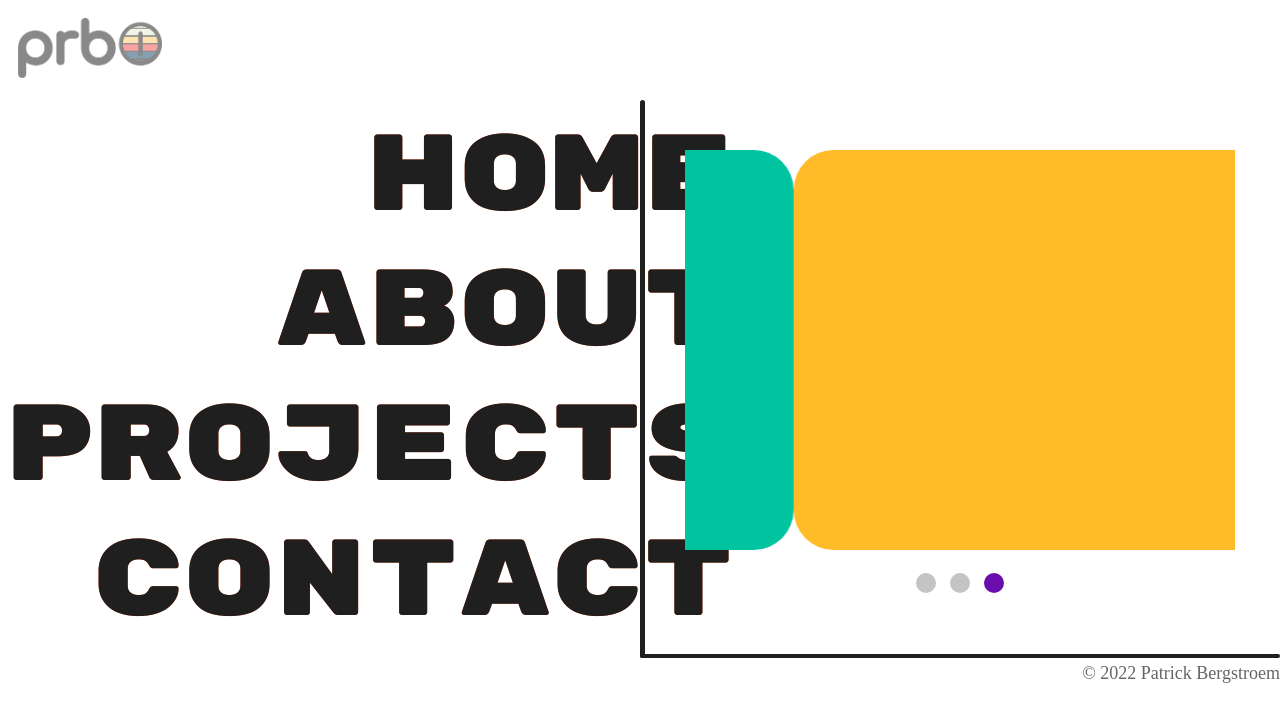
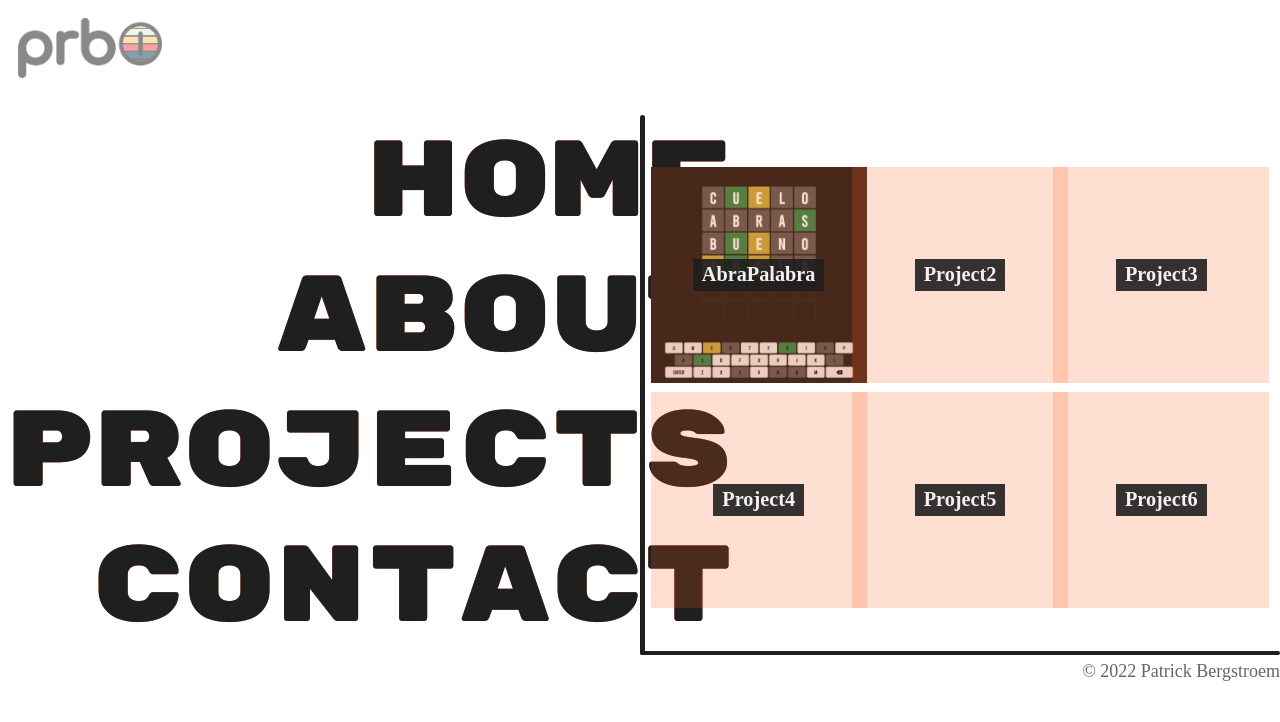
Before and after one commit to prb01/prb01.github.io, a React (Create React App) app: page /projects in a window 1280 px wide. Shown: the top 722 px of the page. Built offline with nearby package versions, Linux system fonts and the light colour scheme.

Commit message:
projects added

```diff
--- a/src/App.js
+++ b/src/App.js
@@ -12,17 +12,24 @@ import Navbar from "./components/Navbar"
 import Footer from "./components/Footer"
 import Main from "./components/Main"
 import Navlink from "./components/Navlink"
-import {
-  Routes,
-  Route,
-  useLocation,
-} from "react-router-dom"
+import { Routes, Route, useLocation } from "react-router-dom"
 import { useState } from "react"
 
 function App() {
   const location = useLocation()
   const [displayLocation, setDisplayLocation] = useState(location)
   const [transitionStage, setTransistionStage] = useState("fadeIn")
+
+  const loadTrigger = () => {
+    setTimeout(() => {
+      const targets = document.querySelectorAll(".load")
+      targets.forEach((target, idx) => {
+        setTimeout(() => {
+          target.classList.add("load-triggered")
+        }, 250 * idx)
+      })
+    }, 0)
+  }
 
   return (
     <div className="xl:flex xl:items-center xl:justify-center xl:h-screen">
@@ -35,7 +42,7 @@ function App() {
         src={logoFull}
         className="hidden xl:block xl:absolute xl:left-4 xl:top-4 xl:w-32  xl:opacity-50"
       />
-      <div className="xl:h-3/4 xl:grid xl:grid-cols-2 xl:gap-y-0.5 xl:justify-center">
+      <div className="xl:max-h-3/4 xl:grid xl:grid-cols-2 xl:gap-y-0.5 xl:justify-center">
         <Navbar />
 
         <Main
@@ -48,8 +55,14 @@ function App() {
           <Routes location={displayLocation}>
             <Route path="/" element={<Home />} />
             <Route path="/" element={<About />} />
-            <Route path="/projects" element={<Projects />} />
-            <Route path="/contact" element={<Contact />} />
+            <Route
+              path="/projects"
+              element={<Projects loadTrigger={loadTrigger} />}
+            />
+            <Route
+              path="/contact"
+              element={<Contact loadTrigger={loadTrigger} />}
+            />
           </Routes>
         </Main>
 
--- a/src/components/Main.js
+++ b/src/components/Main.js
@@ -2,8 +2,9 @@ import { useEffect } from "react"
 
 const Main = (props) => {
   useEffect(() => {
-    if (props.location !== props.displayLocation)
+    if (props.location !== props.displayLocation) {
       props.setTransistionStage("fadeOut")
+    }
   }, [props.location])
 
   return (
@@ -14,6 +15,10 @@ const Main = (props) => {
       pt-1
       w-screen
       h-90vh
+      flex
+      justify-center
+      items-center
+      origin-bottom-left
 
       xl:w-full
       xl:h-full
--- a/src/index.css
+++ b/src/index.css
@@ -25,20 +25,30 @@ html {
   font-family: "Comfortaa";
 }
 
-.fadeIn {
-  transform-origin: 0% 100%;
-  animation: 0.35s fadeIn forwards;
+.zoomIn {
+  transition: 0.5s;
+  opacity: 0;
+  transform: scale(0);
 }
 
-.fadeOut {
-  transform-origin: 0% 100%;
-  animation: 0.35s fadeOut forwards;
+.zoomIn.load-triggered {
+  opacity: 1;
+  transform: unset;
 }
 
-@keyframes fadeIn {
+.megaZoomIn {
+  animation: 0.5s megaZoomIn forwards;
+}
+
+.megaZoomOut {
+  animation: 0.5s megaZoomOut forwards;
+}
+
+
+@keyframes megaZoomIn {
  from {
    opacity: 0;
-    transform: scale(0);
+   transform: scale(5);
  }
 
  to {
@@ -47,7 +57,7 @@ html {
  }
 }
 
-@keyframes fadeOut {
+@keyframes megaZoomOut {
  from {
    opacity: 1;
    transform: scale(1);
@@ -59,44 +69,34 @@ html {
  }
 }
 
-
-.slideshow {
-  margin: 0 auto;
-  overflow: hidden;
-  max-width: 500px;
+.fadeIn {
+  animation: 0.35s fadeIn forwards;
 }
 
-.slideshowSlider {
-  white-space: nowrap;
-  transition: ease 1000ms;
+.fadeOut {
+  animation: 0.35s fadeOut forwards;
 }
 
-.slide {
-  display: inline-block;
-
-  height: 400px;
-  width: 100%;
-  border-radius: 40px;
+@keyframes fadeIn {
+  from {
+    opacity: 0;
+    /* transform: scale(0); */
   }
 
-/* Buttons */
-
-.slideshowDots {
-  text-align: center;
+  to {
+    opacity: 1;
+    /* transform: unset; */
+  }
 }
 
-.slideshowDot {
-  display: inline-block;
-  height: 20px;
-  width: 20px;
-  border-radius: 50%;
-
-  cursor: pointer;
-  margin: 15px 7px 0px;
-
-  background-color: #c4c4c4;
+@keyframes fadeOut {
+  from {
+    opacity: 1;
+    transform: unset;
   }
 
-.slideshowDot.active {
-  background-color: #6a0dad;
+  to {
+    opacity: 0;
+    transform: scale(0);
   }
+}
--- a/src/pages/Home.js
+++ b/src/pages/Home.js
@@ -2,7 +2,7 @@ import profilePic from "../assets/img/profile.png"
 
 const Home = () => {
   return (
-    <section className="fixed bottom-0 xl:static xl:h-full xl:flex">
+    <section className="fixed left-0 bottom-0 xl:absolute xl:left-1 xl:h-full xl:flex">
       <img src={profilePic} />
     </section>
   )
--- a/src/pages/Projects.js
+++ b/src/pages/Projects.js
@@ -1,104 +1,140 @@
-import { useState, useRef, useEffect } from "react"
+import { useState } from "react"
+import projectAbraThumbnail from "../assets/img/project_abrapalabra_500x500.webp"
 
-const Projects = () => {
-  const colors = ["#0088FE", "#00C49F", "#FFBB28"]
-  const delay = 2500
+const Projects = (props) => {
+  props.loadTrigger()
 
-  const [index, setIndex] = useState(0)
-  const timeoutRef = useRef(null)
+  const projects = [
+    {
+      name: "AbraPalabra",
+      devTools: ["html", "css", "js"],
+      description:
+        "Responsive Wordle clone with Spanish dictionary. Features both interactive Mouse/Touch keyboard & Typing input which changes dynamically depending on guessed letters.",
+      thumbnail: projectAbraThumbnail,
+      img: "",
+      siteLink: "",
+      githubLink: "",
+      demoLink: "",
+    },
+    {
+      name: "Project2",
+      devTools: ["html", "css", "js"],
+      description: "bla bla bla",
+      thumbnail: "",
+      img: "",
+    },
+    {
+      name: "Project3",
+      devTools: ["html", "css", "js"],
+      description: "bla bla bla",
+      thumbnail: "",
+      img: "",
+    },
+    {
+      name: "Project4",
+      devTools: ["html", "css", "js"],
+      description: "bla bla bla",
+      thumbnail: "",
+      img: "",
+    },
+    {
+      name: "Project5",
+      devTools: ["html", "css", "js"],
+      description: "bla bla bla",
+      thumbnail: "",
+      img: "",
+    },
+    {
+      name: "Project6",
+      devTools: ["html", "css", "js"],
+      description: "bla bla bla",
+      thumbnail: "",
+      img: "",
+    },
+  ]
 
-  function resetTimeout() {
-    if (timeoutRef.current) {
-      clearTimeout(timeoutRef.current)
+  const Project = ({ project }) => {
+    const [overlay, setOverlay] = useState(false)
+
+    const handleClick = (e) => {
+      setOverlay(!overlay)
+
+      const targets = document.querySelectorAll(".project, a")
+
+      targets.forEach((target) => {
+        if (!overlay) {
+          target.classList.add("pointer-events-none", "user-select-none")
+        } else {
+          target.classList.remove(
+            "pointer-events-none",
+            "user-select-none"
+          )
         }
+      })
     }
 
-  useEffect(() => {
-    resetTimeout()
-    timeoutRef.current = setTimeout(
-      () =>
-        setIndex((prevIndex) =>
-          prevIndex === colors.length - 1 ? 0 : prevIndex + 1
-        ),
-      delay
-    )
-
-    return () => {
-      resetTimeout()
-    }
-  }, [index])
-
-//   .slideshow {
-//   margin: 0 auto;
-//   overflow: hidden;
-//   max-width: 500px;
-// }
-
-// .slideshowSlider {
-//   white-space: nowrap;
-//   transition: ease 1000ms;
-// }
-
-// .slide {
-//   display: inline-block;
-
-//   height: 400px;
-//   width: 100%;
-//   border-radius: 40px;
-// }
-
-// /* Buttons */
-
-// .slideshowDots {
-//   text-align: center;
-// }
-
-// .slideshowDot {
-//   display: inline-block;
-//   height: 20px;
-//   width: 20px;
-//   border-radius: 50%;
-
-//   cursor: pointer;
-//   margin: 15px 7px 0px;
-
-//   background-color: #c4c4c4;
-// }
-
-// .slideshowDot.active {
-//   background-color: #6a0dad;
-// }
-
     return (
-    <div className="flex justify-center align-middle w-full h-full p-10">
-      <div className="overflow-hidden w-full h-min">
+      <div key={project.name} className="aspect-square h-36 xl:h-48 load zoomIn">
         <div
-          className="slideshowSlider"
-          style={{ transform: `translate3d(${-index * 100}%, 0, 0)` }}
+          className={`
+          project relative w-full h-full flex justify-center items-center hover:scale-105 bg-contain transition-all cursor-pointer`}
+          style={{ backgroundImage: `url(${project.thumbnail})` }}
+          onClick={handleClick}
         >
-          {colors.map((backgroundColor, index) => (
+          <div className="absolute bg-accent/20 z-10 w-full h-full hover:bg-transparent"></div>
+          <div className="text-offWhite font-bold text-lg bg-main/90 px-2 z-20">
+            {project.name}
+          </div>
+        </div>
         <div
-              className="slide"
-              key={index}
-              style={{ backgroundColor }}
+          id="project-overlay"
+          className={`
+          ${overlay ? "" : setTimeout(() => "hidden", 500)}
+          ${overlay ? "megaZoomIn" : "megaZoomOut"}
+          fixed top-0 left-0 bottom-0 right-0 overflow-hidden z-30 transition-all origin-center flex justify-center items-center`}
+        >
+          <div
+            className="absolute top-0 bottom-0 right-0 left-0 bg-main/50"
+            onClick={handleClick}
           ></div>
+          <div
+            className="absolute top-5 right-5 flex justify-center items-center text-offWhite cursor-pointer font-bold text-3xl"
+            onClick={handleClick}
+          >
+            X
+          </div>
+          <div className="bg-offWhite rounded-lg p-4 z-40">
+            <div className="grid grid-cols-1 xl:grid-cols-2">
+              <div>IMAGE</div>
+              <div className="grid-rows-4">
+                <h2 className="font-bold text-3xl">{project.name}</h2>
+                <div className="flex basis-1">
+                  {project.devTools.map((tool) => (
+                    <div
+                      key={tool}
+                      className="rounded-l-full rounded-r-full bg-accent px-3"
+                    >
+                      {tool}
+                    </div>
                   ))}
                 </div>
-
-        <div className="slideshowDots">
-          {colors.map((_, idx) => (
-            <div
-              key={idx}
-              className={`slideshowDot${index === idx ? " active" : ""}`}
-              onClick={() => {
-                setIndex(idx)
-              }}
-            ></div>
-          ))}
+                <div>DESCRIPTION</div>
+                <div>LINKS</div>
+              </div>
+            </div>
           </div>
         </div>
       </div>
     )
   }
 
+  return (
+    <div className="grid grid-cols-2 xl:grid-cols-3 p-5 gap-2 items-center justify-items-center h-max">
+      {projects.map((project) => (
+        <Project key={project.name} project={project} />
+      ))}
+    </div>
+  )
+}
+
 export default Projects
--- a/tailwind.config.js
+++ b/tailwind.config.js
@@ -22,6 +22,13 @@ module.exports = {
       maxWidth: {
         "9/10": "90%",
       },
+      spacing: {
+        screenX: "calc(-50vw)",
+        screenY: "calc(-33%)",
+      },
+      lineHeight: {
+        zero: "0"
+      }
     },
   },
   plugins: [],
```
Also changed, not shown: src/pages/Contact.js (+10 -8 lines), src/assets/img/project_abrapalabra_500x500.webp (added). Lines whose indentation alone changed are shown as unchanged.
